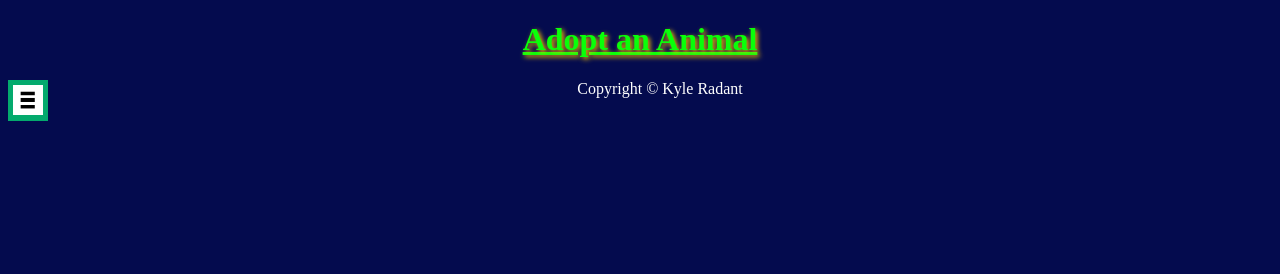
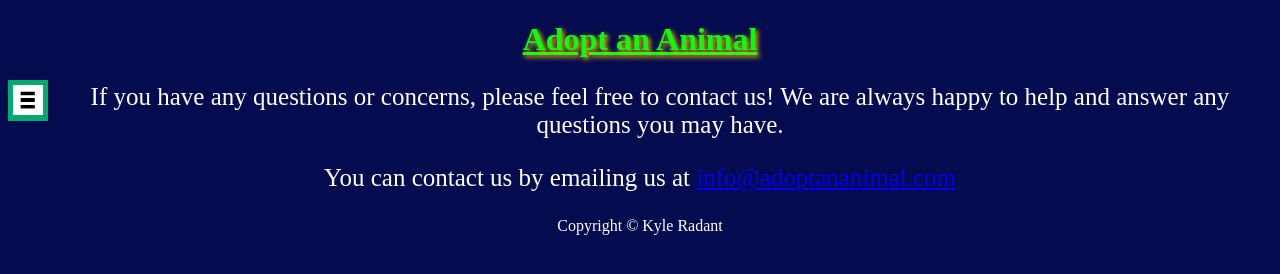
Before and after one commit to KyleR612/adoption-project-website, a plain HTML site: page pages/Contact.html in a window 1280 px wide. Drawn offline with Linux system fonts and the light colour scheme.

Commit message:
updated contact.html

```diff
--- a/pages/Contact.html
+++ b/pages/Contact.html
@@ -19,6 +19,8 @@
         <a href="../pages/donate.html">Donate</a>
         </div>
         </div>
+        <p class="index-font">If you have any questions or concerns, please feel free to contact us! We are always happy to help and answer any questions you may have.</p>
+        <p class="index-font">You can contact us by emailing us at <a href="mailto:info@adoptananimal.com">info@adoptananimal.com</a></p>
         <footer>Copyright &copy; Kyle Radant</footer>
     </body>
 </html>
```
